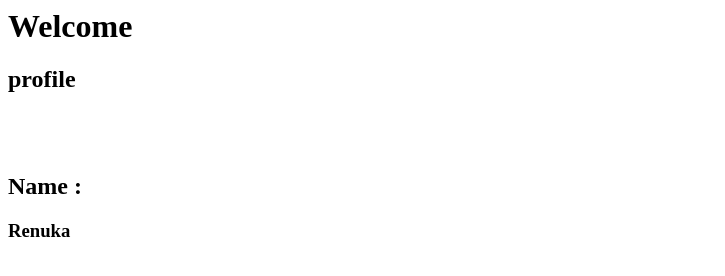
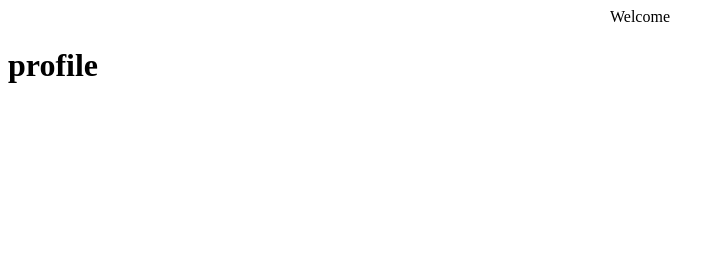
Before and after one commit to 20renuka/20renuka.github.io, a plain HTML site: page index.html in a window 1280 px wide. Shown: the whole page, without its empty margins (0-725 px from the left). Drawn offline with Linux system fonts and the light colour scheme.

Commit message:
Update index.html

```diff
--- a/index.html
+++ b/index.html
@@ -1,11 +1,6 @@
 <html>
-    <head>
-      <h1> Welcome </h1>
-  </head>
-  <body>
-    <p align = left>
-
-      <h2> profile <h1><br>
-      <h2> Name : </h2> <h3> Renuka </h1>
-   </body>
- </html>
+    <head><center>Welcome</center></head>
+    <body>
+        <h1> profile </h1>
+    </body>
+</html>
```
